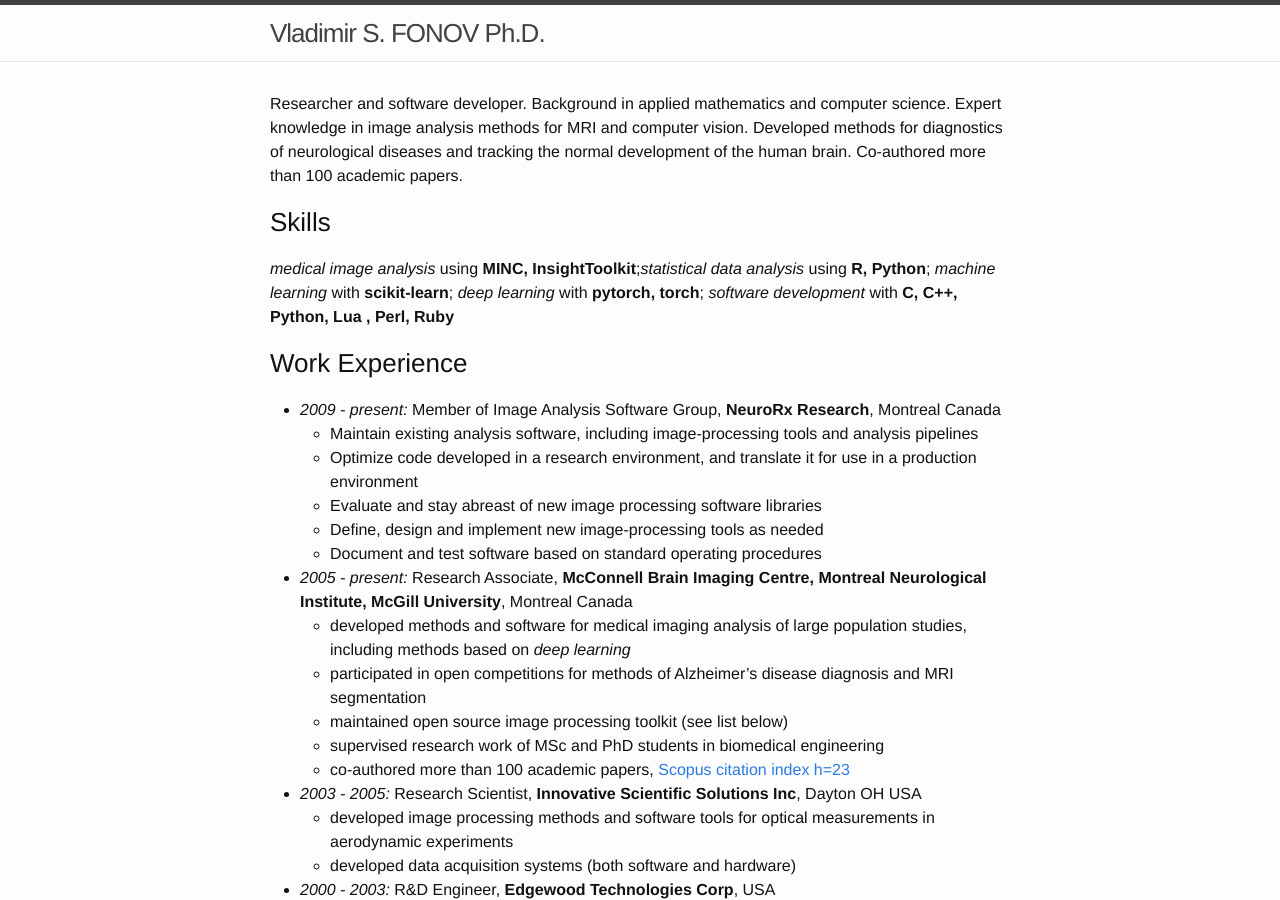
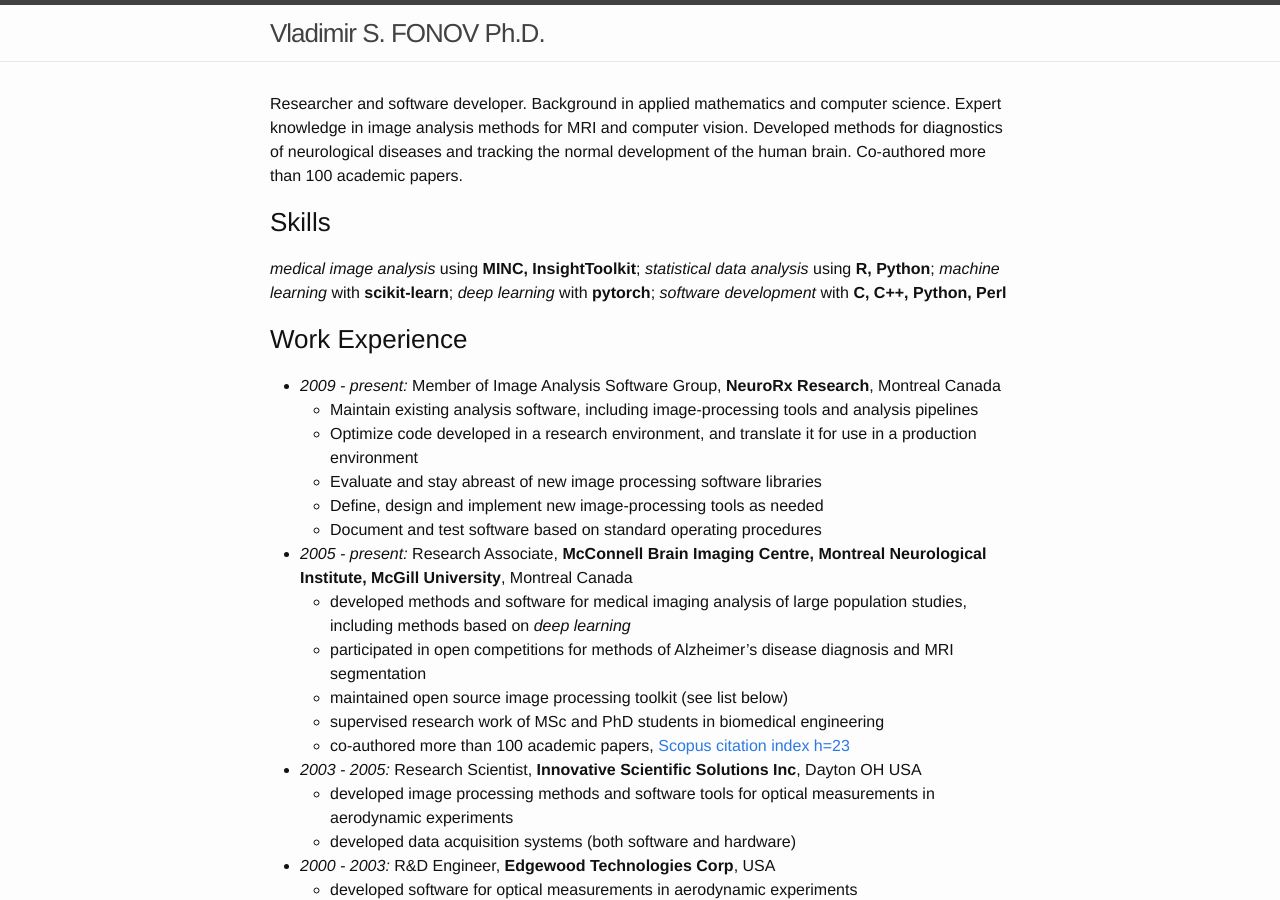
Before and after one commit to vfonov/vfonov.github.io, a Jekyll site: the page built from CV_NEURORX.md, in a window 1280 px wide and 900 px high. Built offline with Jekyll 4.4.1, drawn with Linux system fonts in a browser that asks for light colours.

Commit message:
Updated NeuroRX CV

```diff
--- a/CV_NEURORX.md
+++ b/CV_NEURORX.md
@@ -6,7 +6,7 @@
 Researcher and software developer. Background in applied mathematics and computer science. Expert knowledge in image analysis methods for MRI and computer vision. Developed methods for diagnostics of neurological diseases and tracking the normal development of the human brain. Co-authored more than 100 academic papers.
 
 ### Skills
-*medical image analysis* using **MINC, InsightToolkit**;*statistical data analysis* using **R, Python**; *machine learning* with **scikit-learn**; *deep learning* with **pytorch, torch**; *software development* with **C, C++, Python, Lua , Perl, Ruby**
+*medical image analysis* using **MINC, InsightToolkit**; *statistical data analysis* using **R, Python**; *machine learning* with **scikit-learn**; *deep learning* with **pytorch**; *software development* with **C, C++, Python, Perl**
 
 ### Work Experience
 * *2009 - present:* Member of Image Analysis Software Group, **NeuroRx Research**, Montreal Canada
```
